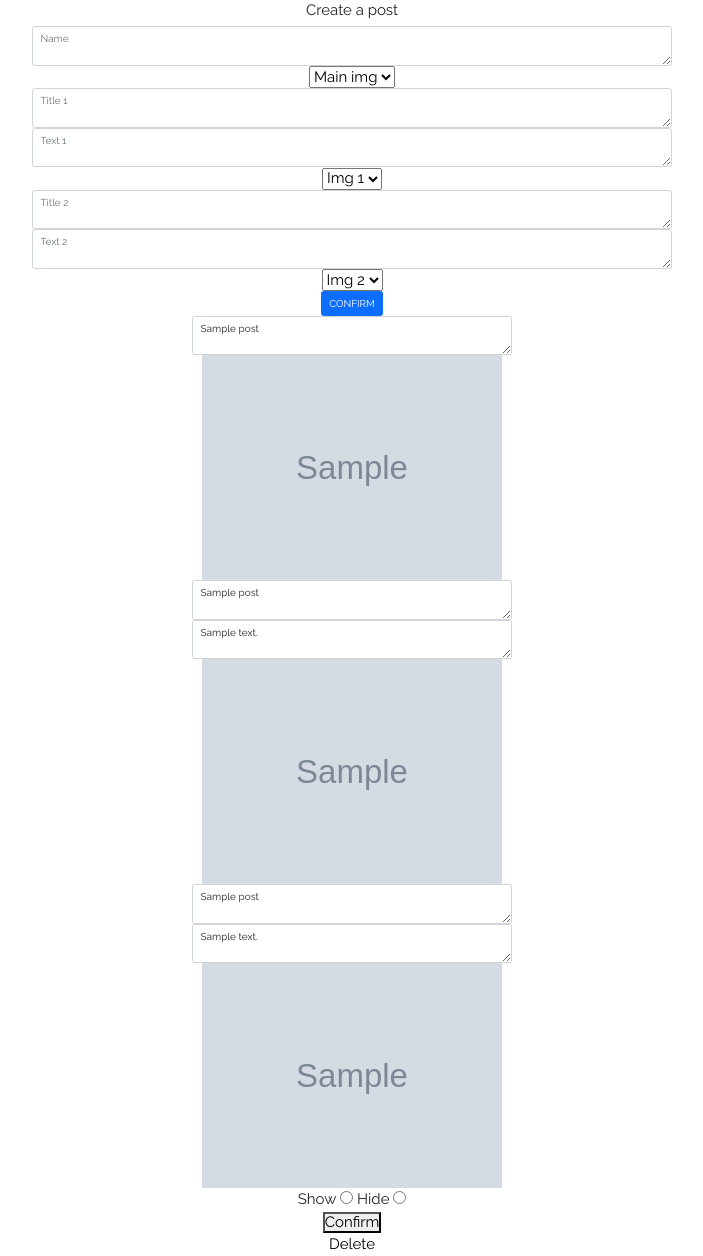
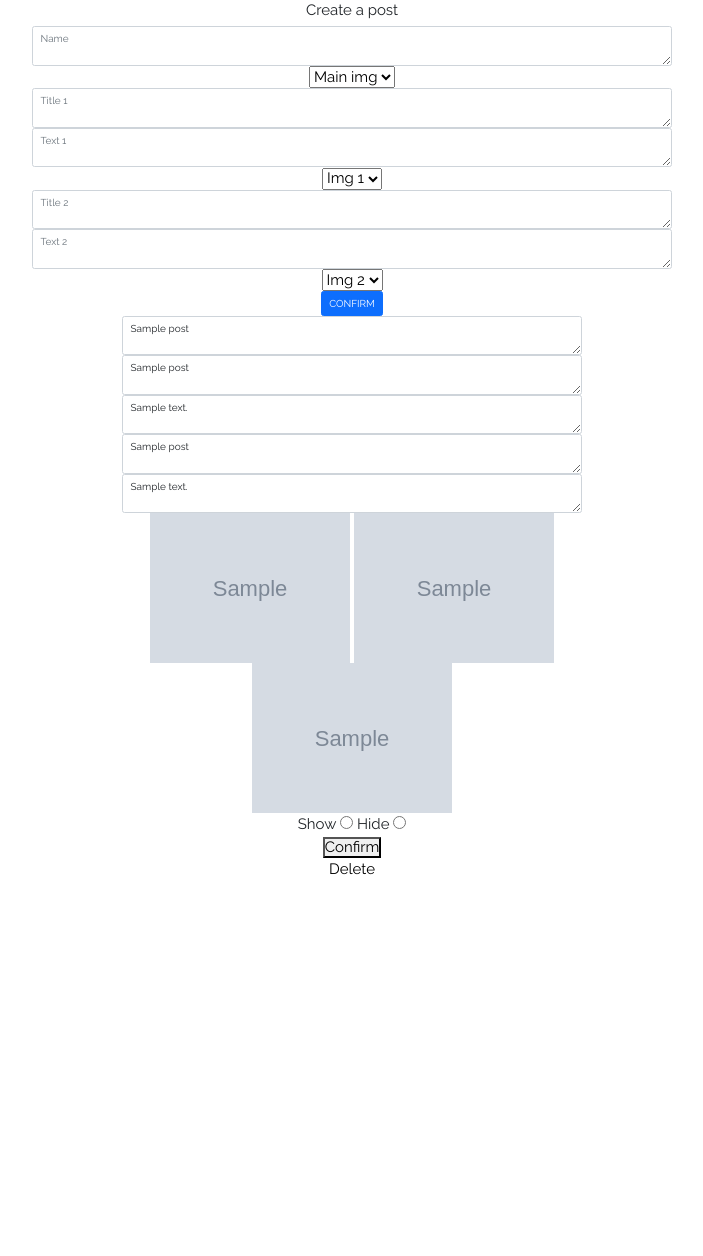
Before and after one commit to rom1tp/DivingNomad, a PHP site: page /index.php?page=travelsBack in a window 1280 px wide. Shown: the part 224-1480 px from the top of the page, without its empty margins (288-991 px from the left). After the commit the page ends 1099 px from the top, so only its background shows below. Run offline with PHP 8.4, Linux system fonts and the light colour scheme; tables that the repository leaves empty or names only in its code hold one stand-in row (values such as "Sample post"); grey boxes marked "Sample" are stand-in pictures.

Commit message:
travelsBack fixed posts positioning

```diff
--- a/views/travelsBack.phtml
+++ b/views/travelsBack.phtml
@@ -35,17 +35,19 @@
     <button type="submit" name="submit" class="btn btn-primary shadow-none">CONFIRM</button>
   </form>
 
+  <div class="container">
+    <div class="row">
       <?php foreach ($posts as $post): ?>
-
-  <form action="confirmPost-id-<?= htmlspecialchars($post['id']) ?>" method="post" class="post-form col-3 mx-auto">
+      <div class="col-5 mx-auto">
+        <form action="confirmPost-id-<?= htmlspecialchars($post['id']) ?>" method="post" class="post-form">
           <textarea name="name" class="form-control shadow-none"><?= htmlspecialchars($post['name']) ?></textarea>
-    <img src="assets/img/<?= htmlspecialchars($post['src1']) ?>" width="300">
           <textarea name="title1" class="form-control shadow-none"><?= htmlspecialchars($post['title1']) ?></textarea>
           <textarea name="text1" class="form-control shadow-none"><?= htmlspecialchars($post['text1']) ?></textarea>
-    <img src="assets/img/<?= htmlspecialchars($post['src2']) ?>" width="300">
           <textarea name="title2" class="form-control shadow-none"><?= htmlspecialchars($post['title2']) ?></textarea>
           <textarea name="text2" class="form-control shadow-none"><?= htmlspecialchars($post['text2']) ?></textarea>
-    <img src="assets/img/<?= htmlspecialchars($post['src3']) ?>" width="300">
+          <img src="assets/img/<?= htmlspecialchars($post['src1']) ?>" width="200" height="150">
+          <img src="assets/img/<?= htmlspecialchars($post['src2']) ?>" width="200" height="150">
+          <img src="assets/img/<?= htmlspecialchars($post['src3']) ?>" width="200" height="150">
           <br>
           <label>Show</label>
           <input type="radio" value='show' name="display-<?= htmlspecialchars($post['id']) ?>"
@@ -57,5 +59,9 @@
           <button type="submit">Confirm</button>
         </form>
         <a class="button" href="deletePost-id-<?= htmlspecialchars($post['id']) ?>">Delete</a>
+      </div>
       <?php endforeach; ?>
+    </div>
+  </div>
+
 </main>
```
Lines whose indentation alone changed are shown as unchanged.
